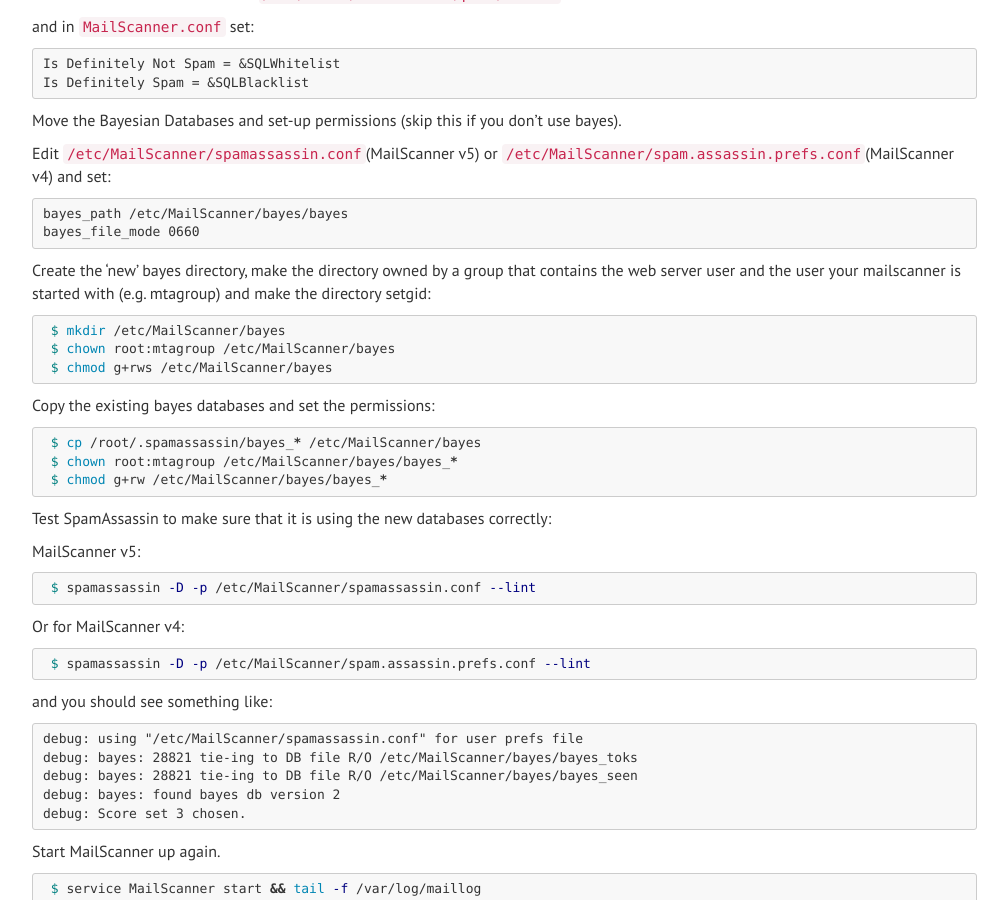
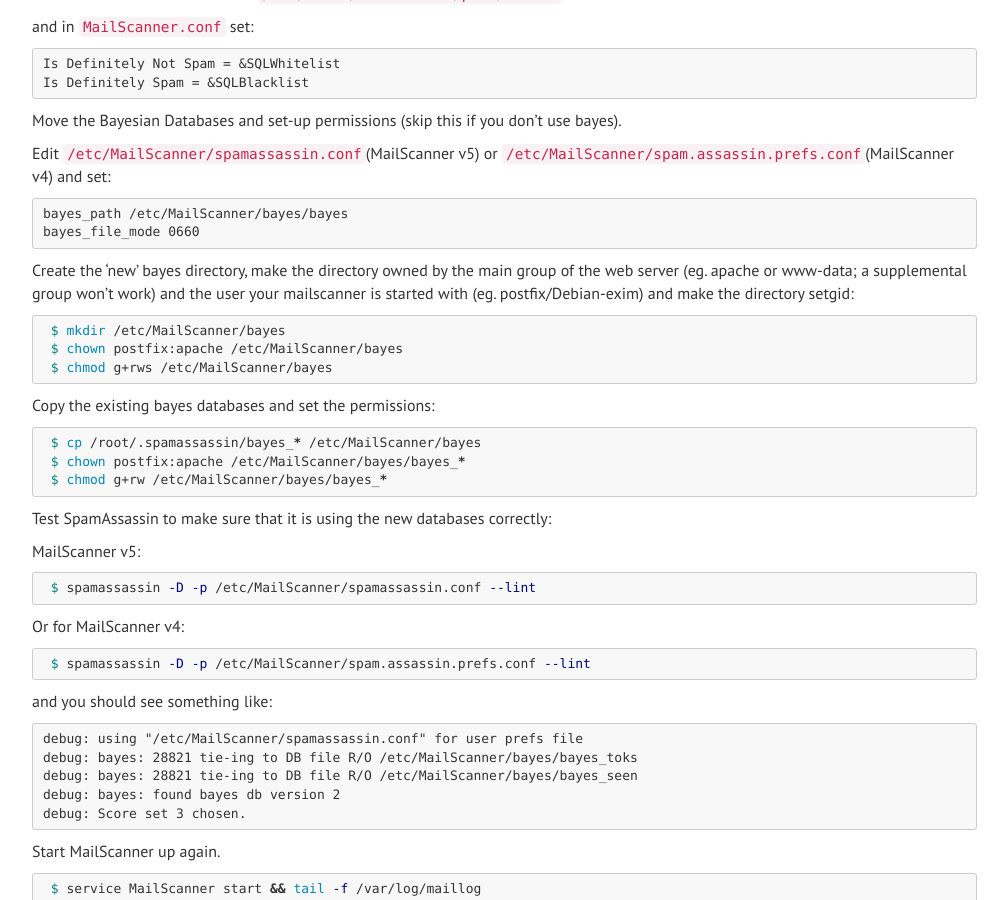
Before and after one commit to mailwatch/mailwatch-docs, a Jekyll site: the page built from _posts/2014-07-29-installing.md, in a window 1280 px wide and 900 px high, scrolled down 2927 px. Shown: the whole window, without its empty margins (233-1241 px from the left). Built offline with Jekyll 4.4.1, drawn with Linux system fonts in a browser that asks for light colours; nearby versions of some CDN libraries.

Commit message:
fixed permission for bayes folder

````diff
--- a/_posts/2014-07-29-installing.md
+++ b/_posts/2014-07-29-installing.md
@@ -133,6 +133,7 @@ Quarantine Permissions = 0660
 ```
 
 If you are using Exim or Postfix you also have to adjust the following settings (replace `Debian-exim` with `postfix` when using postfix :
+
 ```cfg
 Run As User = Debian-exim
 Run As Group = Debian-exim
@@ -172,11 +173,11 @@ bayes_path /etc/MailScanner/bayes/bayes
 bayes_file_mode 0660
 ```
 
-Create the 'new' bayes directory, make the directory owned by a group that contains the web server user and the user your mailscanner is started with (e.g. mtagroup) and make the directory setgid:
+Create the 'new' bayes directory, make the directory owned by the main group of the web server (eg. apache or www-data; a supplemental group won't work) and the user your mailscanner is started with (eg. postfix/Debian-exim) and make the directory setgid:
 
 ```shell
  $ mkdir /etc/MailScanner/bayes
- $ chown root:mtagroup /etc/MailScanner/bayes
+ $ chown postfix:apache /etc/MailScanner/bayes
  $ chmod g+rws /etc/MailScanner/bayes
 ```
 
@@ -184,7 +185,7 @@ Copy the existing bayes databases and set the permissions:
 
 ```shell
  $ cp /root/.spamassassin/bayes_* /etc/MailScanner/bayes
- $ chown root:mtagroup /etc/MailScanner/bayes/bayes_*
+ $ chown postfix:apache /etc/MailScanner/bayes/bayes_*
  $ chmod g+rw /etc/MailScanner/bayes/bayes_*
 ```
 
````
